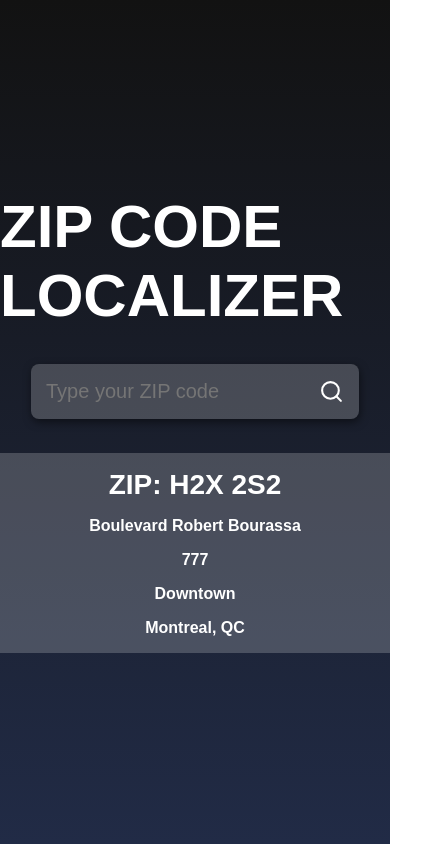
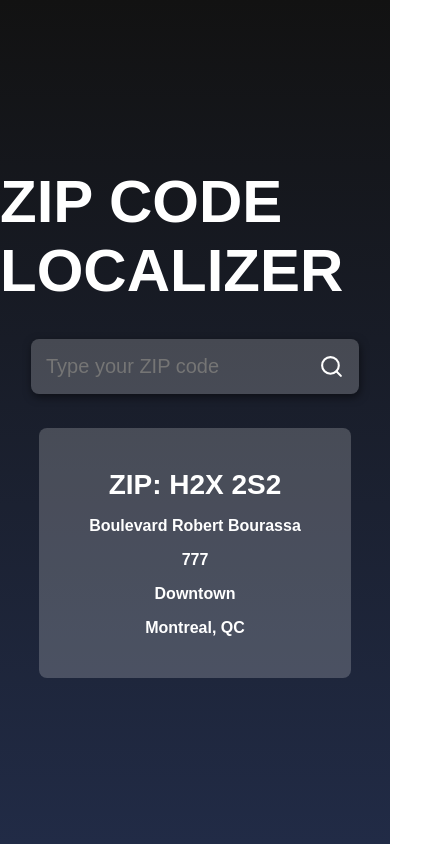
Before and after one commit to marcelovsk1/react-one, a React (Create React App) app in the folder localizer/: page / in a window 390 px wide. Shown: the whole page, 445 px wide, since content can reach past the window. Built offline with nearby package versions, Linux system fonts and the light colour scheme.

Commit message:
working on

```diff
--- a/localizer/src/styles.css
+++ b/localizer/src/styles.css
@@ -88,4 +88,9 @@
   .main h2 {
     font-size: 28px;
   }
+
+  .main {
+    width: 80%;
+    min-height: 250px;
+  }
 }
```
